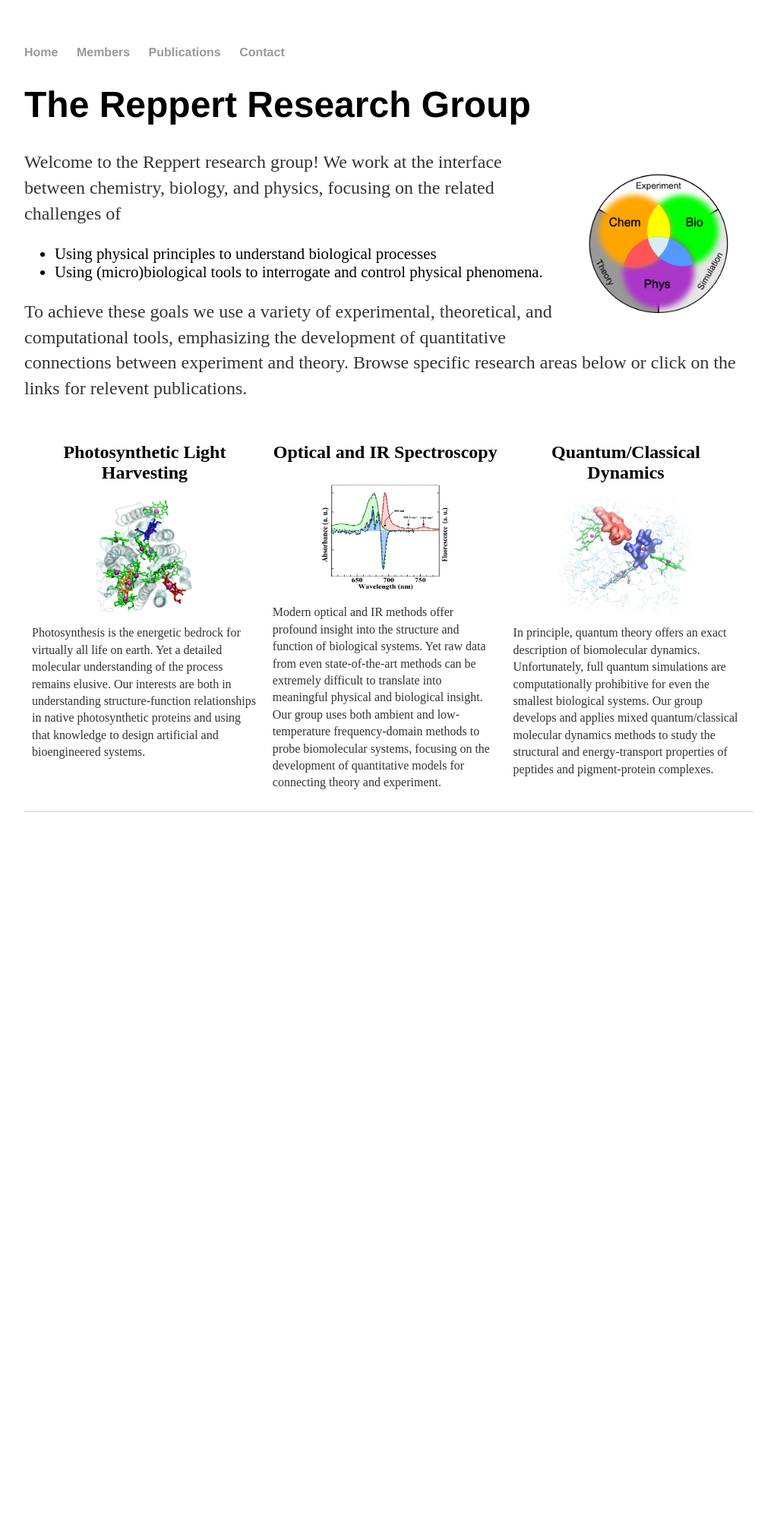
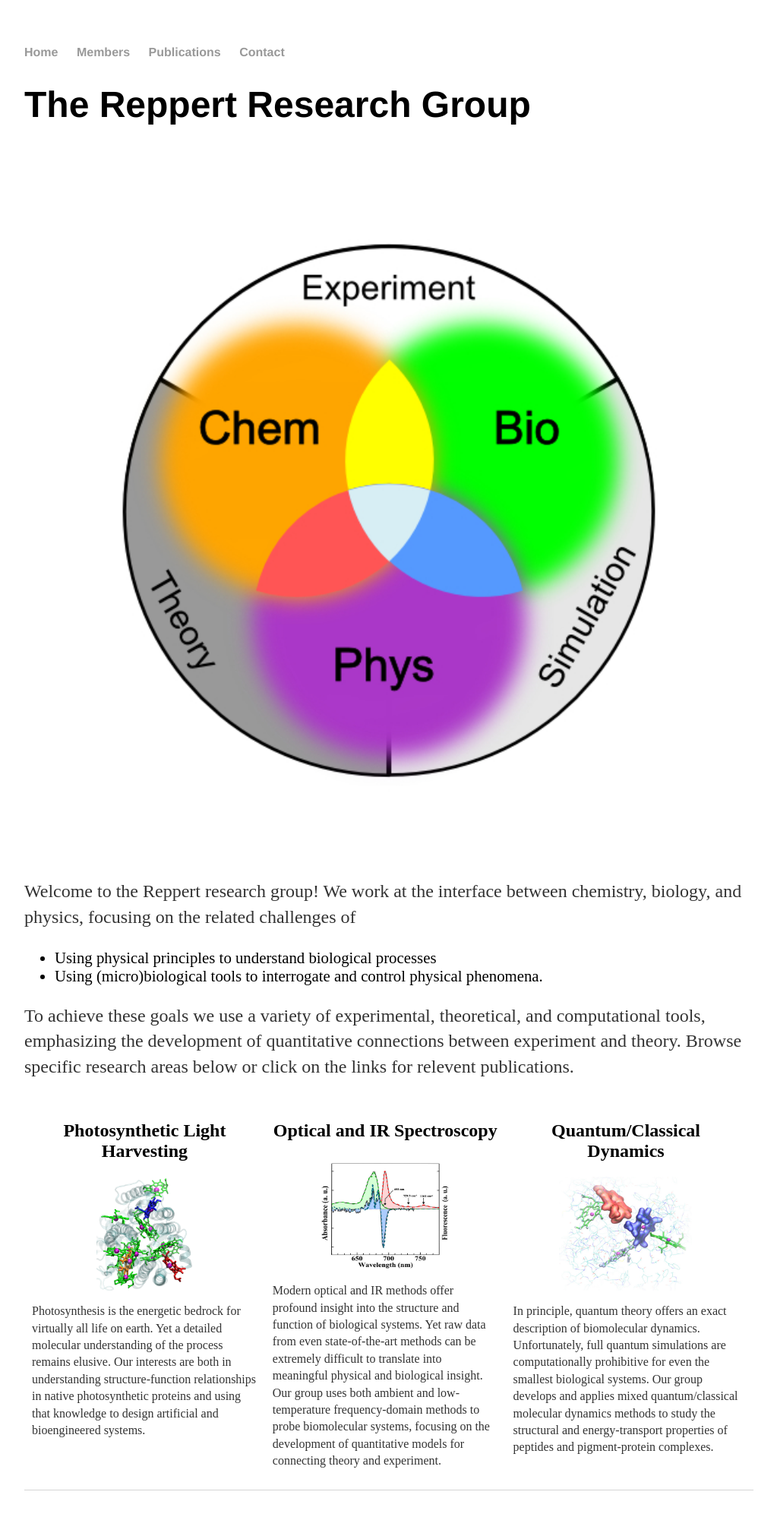
Before and after one commit to mreppert/mreppert.github.io, a Jekyll site: the page built from index.html, in a window 1280 px wide. Shown: the whole page at 76% size, without its empty margins (128-1151 px from the left). Built offline with Jekyll 4.4.1, drawn with Linux system fonts in a browser that asks for light colours; before the commit the page ends 1129 px from its top, so only the background shows below that.

Commit message:
Update index.html

```diff
--- a/index.html
+++ b/index.html
@@ -40,7 +40,7 @@
 
 <div class="blurb">
 	<h1>The Reppert Research Group</h1>
-	<p><img src="/research_venn_diagram.jpg" width="250"; height="250" style="float:right;">Welcome to the Reppert research group! We work at the interface between chemistry, biology, and physics, focusing on the related challenges of</p>
+	<p><img src="/research_venn_diagram.jpg" style="float:right; width:100%; height:auto;">Welcome to the Reppert research group! We work at the interface between chemistry, biology, and physics, focusing on the related challenges of</p>
 	<ul style="font-size:130%;">
 		<li>Using physical principles to understand biological processes</li>
 		<li>Using (micro)biological tools to interrogate and control physical phenomena.</li>
```
